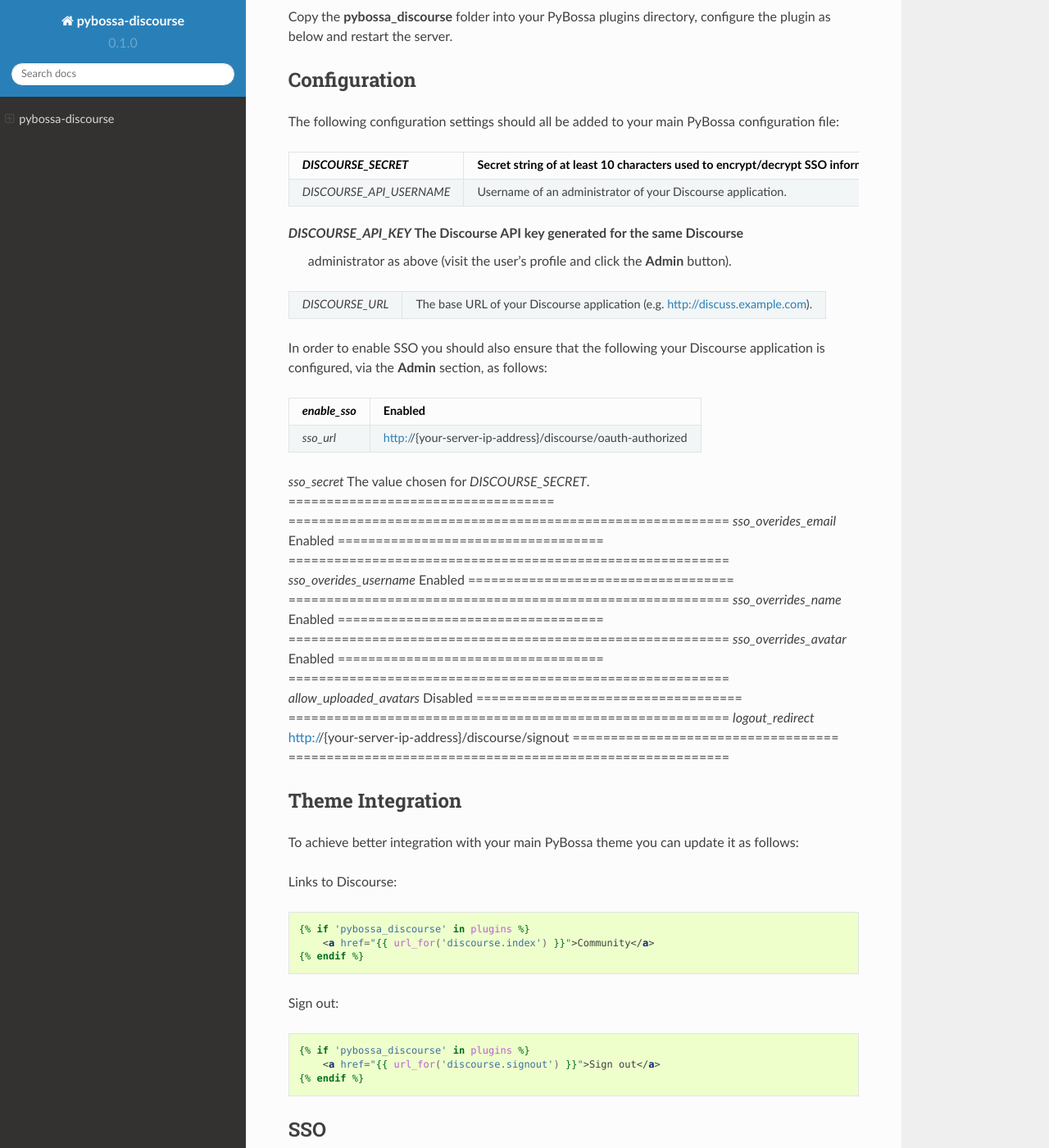
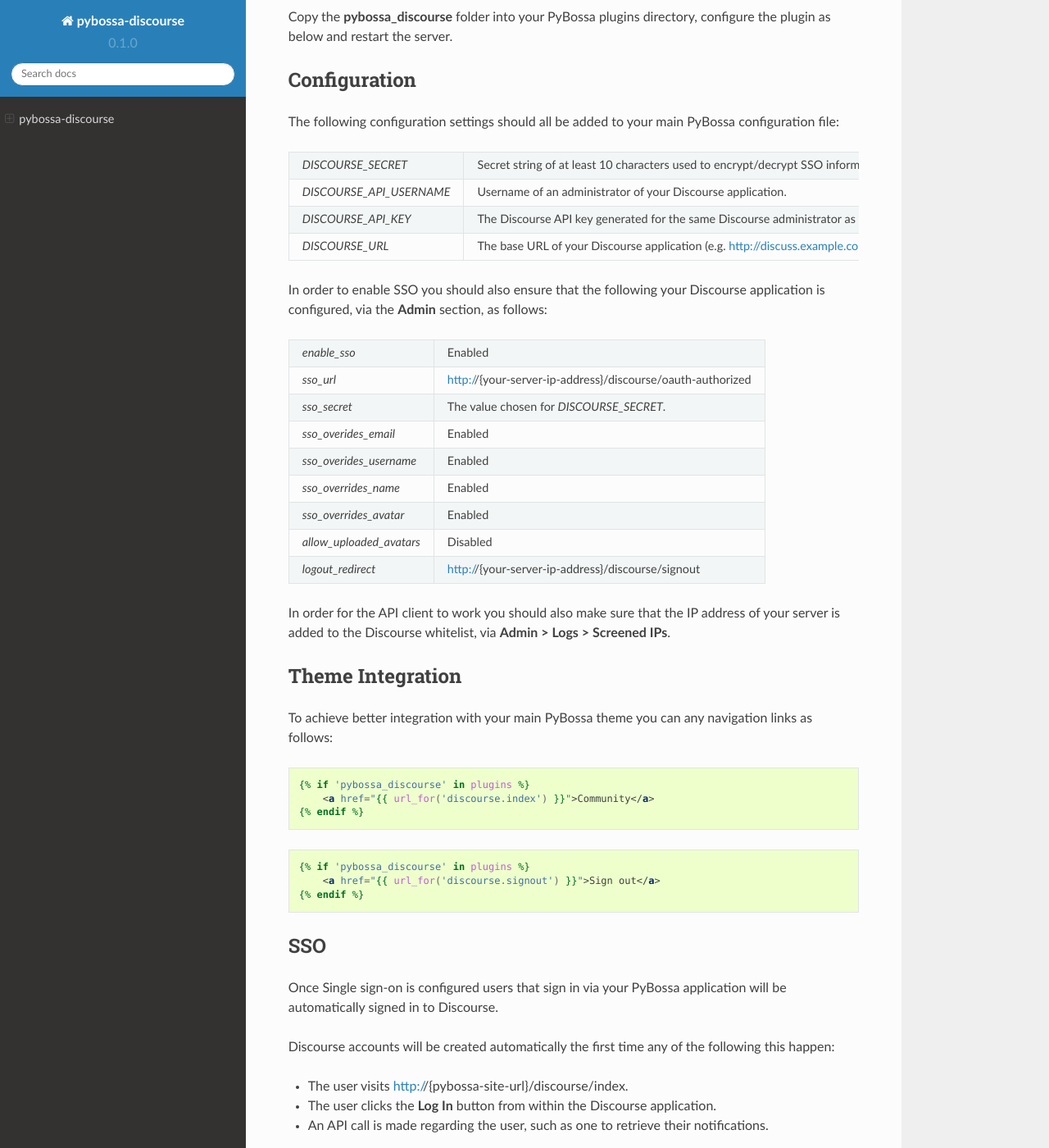
Before and after one commit to alexandermendes/pybossa-discourse, a Sphinx documentation site: the page built from docs/index.rst, in a window 1280 px wide and 1400 px high, scrolled down 255 px. Shown: the whole window at 82% size. Built offline with Sphinx 7.4.7 and the Read the Docs theme 2.0.0, drawn with Linux system fonts in a browser that asks for light colours.

Commit message:
Update docs

```diff
--- a/docs/index.rst
+++ b/docs/index.rst
@@ -20,14 +20,14 @@
 =================================== ==========================================================
 `DISCOURSE_SECRET`                  Secret string of at least 10 characters used to
                                     encrypt/decrypt SSO information.
-=================================== ==========================================================
+
 `DISCOURSE_API_USERNAME`            Username of an administrator of your Discourse
                                     application.
-=================================== ==========================================================
+
 `DISCOURSE_API_KEY`                 The Discourse API key generated for the same Discourse
                                     administrator as above (visit the user's profile and click
                                     the **Admin** button).
-=================================== ==========================================================
+
 `DISCOURSE_URL`                     The base URL of your Discourse application
                                     (e.g. http://discuss.example.com).
 =================================== ==========================================================
@@ -37,41 +37,39 @@
 
 =================================== ==========================================================
 `enable_sso`                        Enabled
-=================================== ==========================================================
+
 `sso_url`                           http://{your-server-ip-address}/discourse/oauth-authorized
-=================================== ==========================================================
+
 `sso_secret`                        The value chosen for `DISCOURSE_SECRET`.
-=================================== ==========================================================
+
 `sso_overides_email`                Enabled
-=================================== ==========================================================
+
 `sso_overides_username`             Enabled
-=================================== ==========================================================
+
 `sso_overrides_name`                Enabled
-=================================== ==========================================================
+
 `sso_overrides_avatar`              Enabled
-=================================== ==========================================================
+
 `allow_uploaded_avatars`            Disabled
-=================================== ==========================================================
+
 `logout_redirect`                   http://{your-server-ip-address}/discourse/signout
 =================================== ==========================================================
+
+In order for the API client to work you should also make sure that the IP address of your server
+is added to the Discourse whitelist, via **Admin > Logs > Screened IPs**.
 
 
 Theme Integration
 =================
 
-To achieve better integration with your main PyBossa theme you can update it
-as follows:
-
-Links to Discourse:
+To achieve better integration with your main PyBossa theme you can any navigation
+links as follows:
 
 .. code-block:: HTML+Django
 
     {% if 'pybossa_discourse' in plugins %}
         <a href="{{ url_for('discourse.index') }}">Community</a>
     {% endif %}
-
-
-Sign out:
 
 .. code-block:: HTML+Django
 
```
